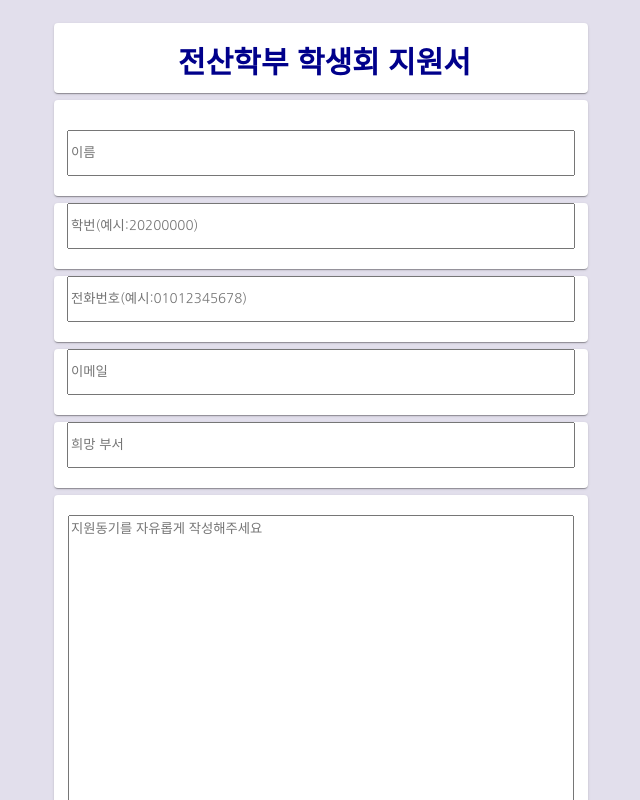
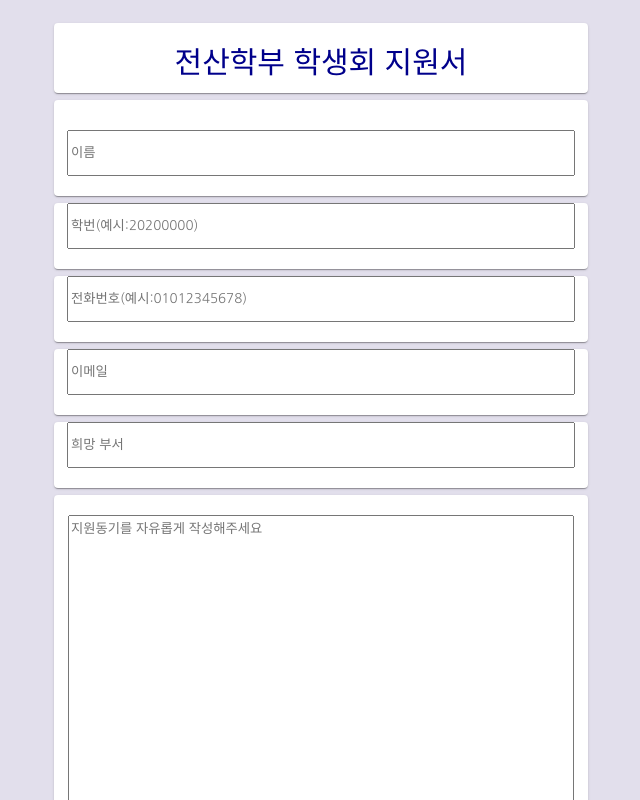
Before and after one commit to greenina/KAIST_CS, a React (Create React App) app: page /apply in a window 1280 px wide. Shown: the top 800 px of the page, without its empty margins (319-959 px from the left). Built offline with nearby package versions, Linux system fonts and the light colour scheme.

Commit message:
resolved tiny errors

```diff
--- a/src/components/ApplyPage/index.js
+++ b/src/components/ApplyPage/index.js
@@ -55,7 +55,7 @@ class ApplyPage extends Component{
             <Grid item xs={5} alignItems="center" justify="center">
               <div className="blank"></div>
               <Paper className="titlePaper" >
-                <div className="title">전산학부 학생회 지원서</div>
+                <div className="apply_title">전산학부 학생회 지원서</div>
               </Paper>
               <div className="blank1"></div>
               <Paper >
--- a/src/components/ApplyPage/style.css
+++ b/src/components/ApplyPage/style.css
@@ -57,7 +57,7 @@
     orientation: center;
 }
 
-.title{
+.apply_title{
     /* font-family: 'Nanum Gothic';
     font-weight: bolder; */
     padding-top: 15px;
--- a/src/components/Mainpage/style.css
+++ b/src/components/Mainpage/style.css
@@ -1,3 +1,3 @@
-/* .all{
-  background: #7e7e7e;
-} */
+.all{
+  background: white;
+}
```
